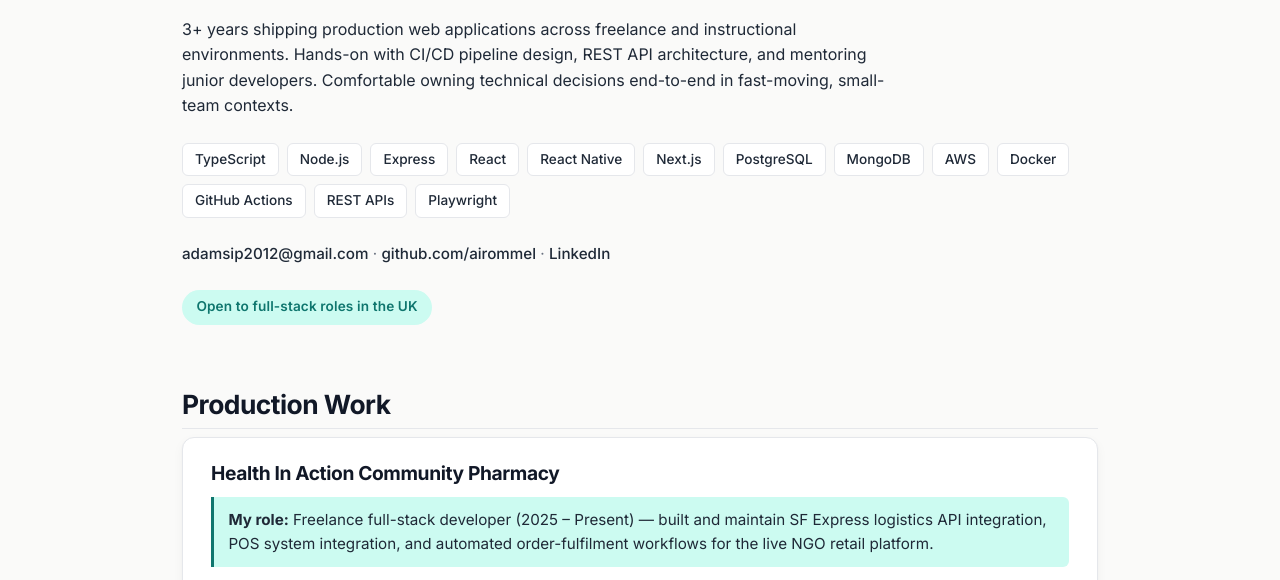
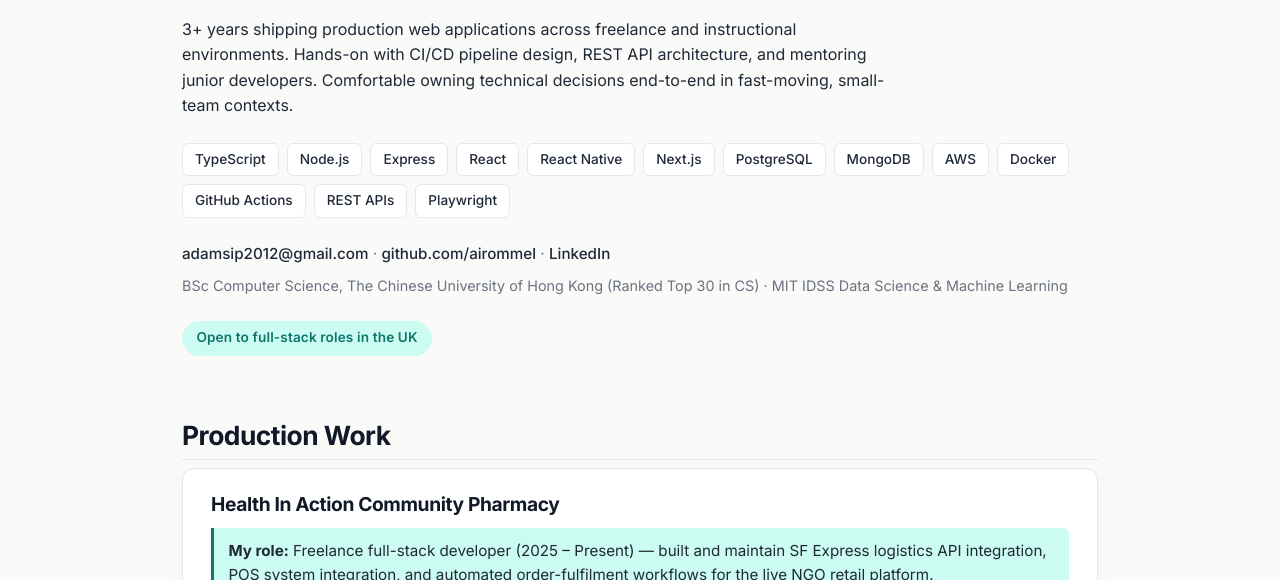
Before and after one commit to airommel/airommel.github.io, a plain HTML site: page index.html in a window 1280 px wide. Shown: the part 197-777 px from the top of the page. Drawn offline with Linux system fonts and the light colour scheme.

Commit message:
add education line to hero
- one-liner under contact strip: BSc CS at CUHK (Ranked Top 30 in CS) and MIT IDSS Data Science & ML
- new .hero-edu style: small, muted, same visual weight as contact line

```diff
--- a/index.html
+++ b/index.html
@@ -60,13 +60,13 @@
     <div class="container">
       <header class="hero">
         <p class="eyebrow">
-          Hello there
-          <img
+           <img
             src="assets/90872-hellothere.gif"
             alt=""
             class="hello-gif"
             aria-hidden="true"
           />
+          Hello there
         </p>
         <h1>I'm Adams Ip</h1>
         <p class="hero-tagline">
@@ -106,6 +106,10 @@
             target="_blank"
             >LinkedIn</a
           >
+        </p>
+        <p class="hero-edu">
+          BSc Computer Science, The Chinese University of Hong Kong (Ranked
+          Top 30 in CS) · MIT IDSS Data Science &amp; Machine Learning
         </p>
         <p class="status">Open to full-stack roles in the UK</p>
       </header>
--- a/style.css
+++ b/style.css
@@ -115,6 +115,11 @@
 }
 .hero-cta a {
   color: var(--text);
+}
+.hero-edu {
+  color: var(--text-muted);
+  font-size: 0.9rem;
+  margin-top: 0.5rem;
 }
 .status {
   display: inline-block;
```
